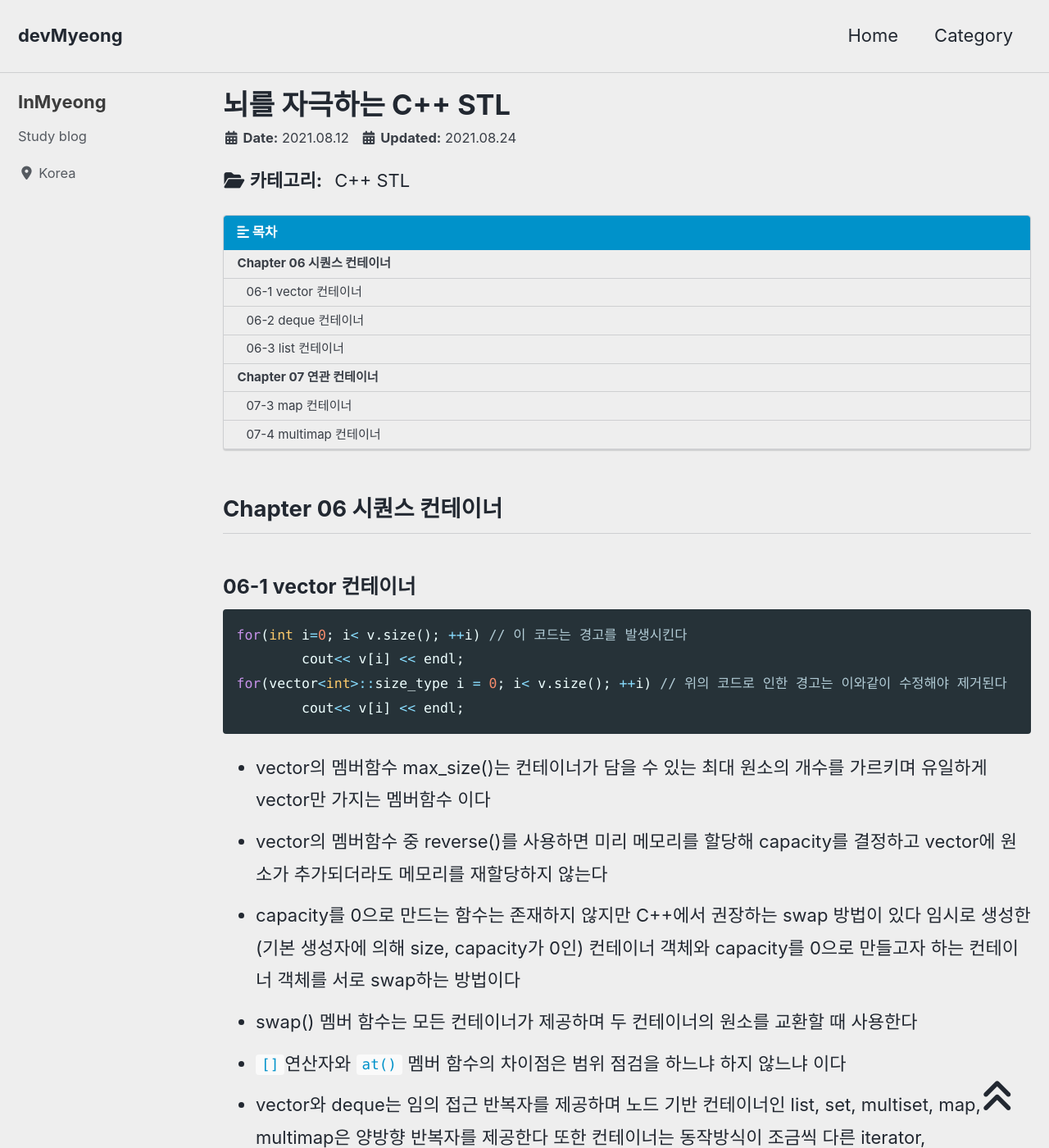
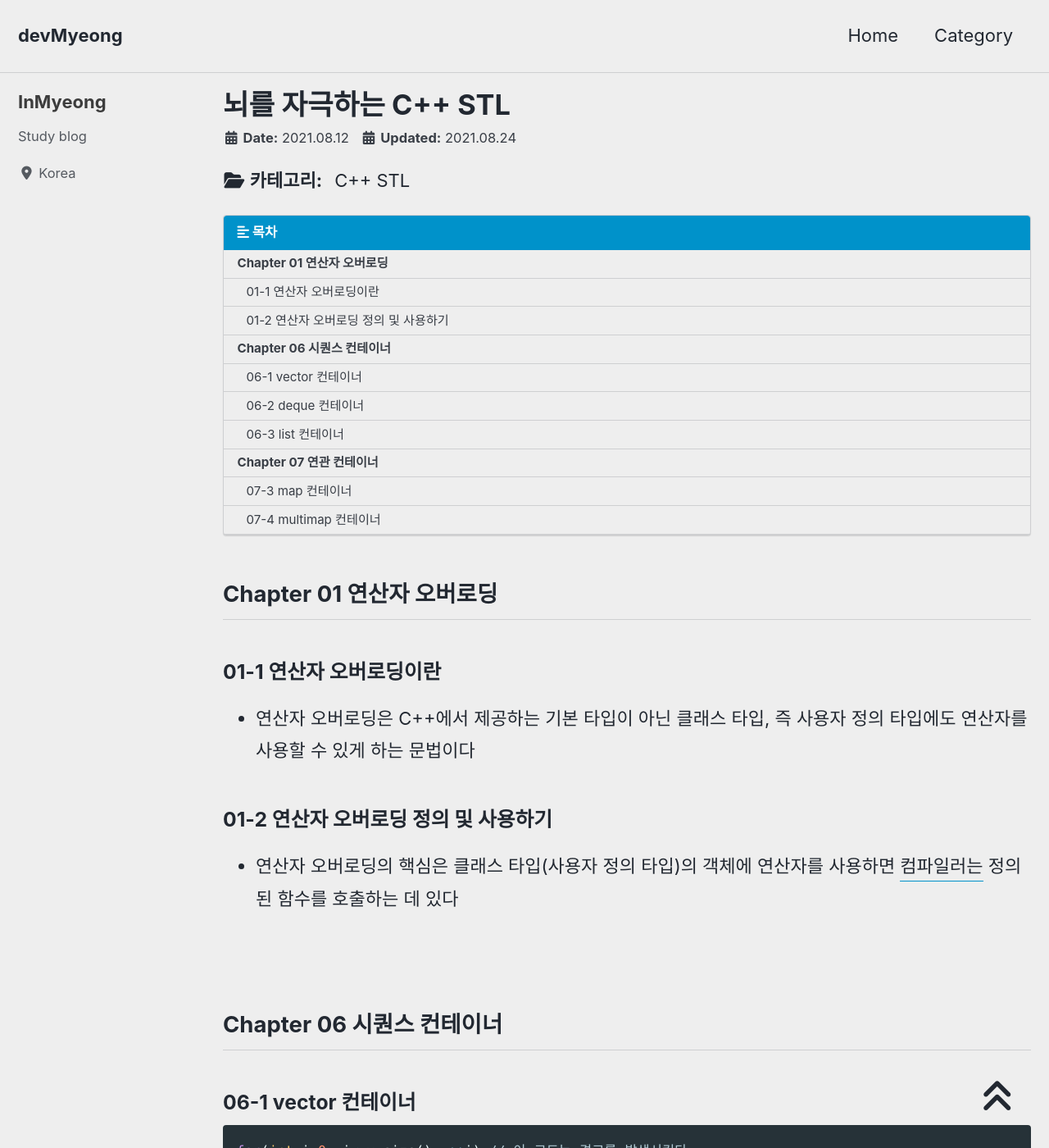
Before and after one commit to devMyeong/devMyeong.github.io, a Jekyll site: the page built from _posts/stl/2021-08-12-cpp-stl.md, in a window 1280 px wide and 1400 px high. Shown: the whole window at 82% size. Built offline with Jekyll 4.4.1, drawn with Linux system fonts in a browser that asks for light colours; cached includes are drawn as plain includes; nearby versions of some CDN libraries; some web fonts are replaced; comment, search, counter and statistics services are not loaded.

Commit message:
update stl chapter 01-1, 01-2

```diff
--- a/_posts/stl/2021-08-12-cpp-stl.md
+++ b/_posts/stl/2021-08-12-cpp-stl.md
@@ -14,6 +14,16 @@ toc_sticky: true
 date: 2021-08-12
 last_modified_at: 2021-08-24
 ---
+
+## Chapter 01 연산자 오버로딩
+
+### 01-1 연산자 오버로딩이란
+- 연산자 오버로딩은 C++에서 제공하는 기본 타입이 아닌 클래스 타입, 즉 사용자 정의 타입에도 연산자를 사용할 수 있게 하는 문법이다
+
+### 01-2 연산자 오버로딩 정의 및 사용하기
+- 연산자 오버로딩의 핵심은 클래스 타입(사용자 정의 타입)의 객체에 연산자를 사용하면 <u>컴파일러는</u> 정의된 함수를 호출하는 데 있다
+
+<br>
 
 ## Chapter 06 시퀀스 컨테이너
 
```
